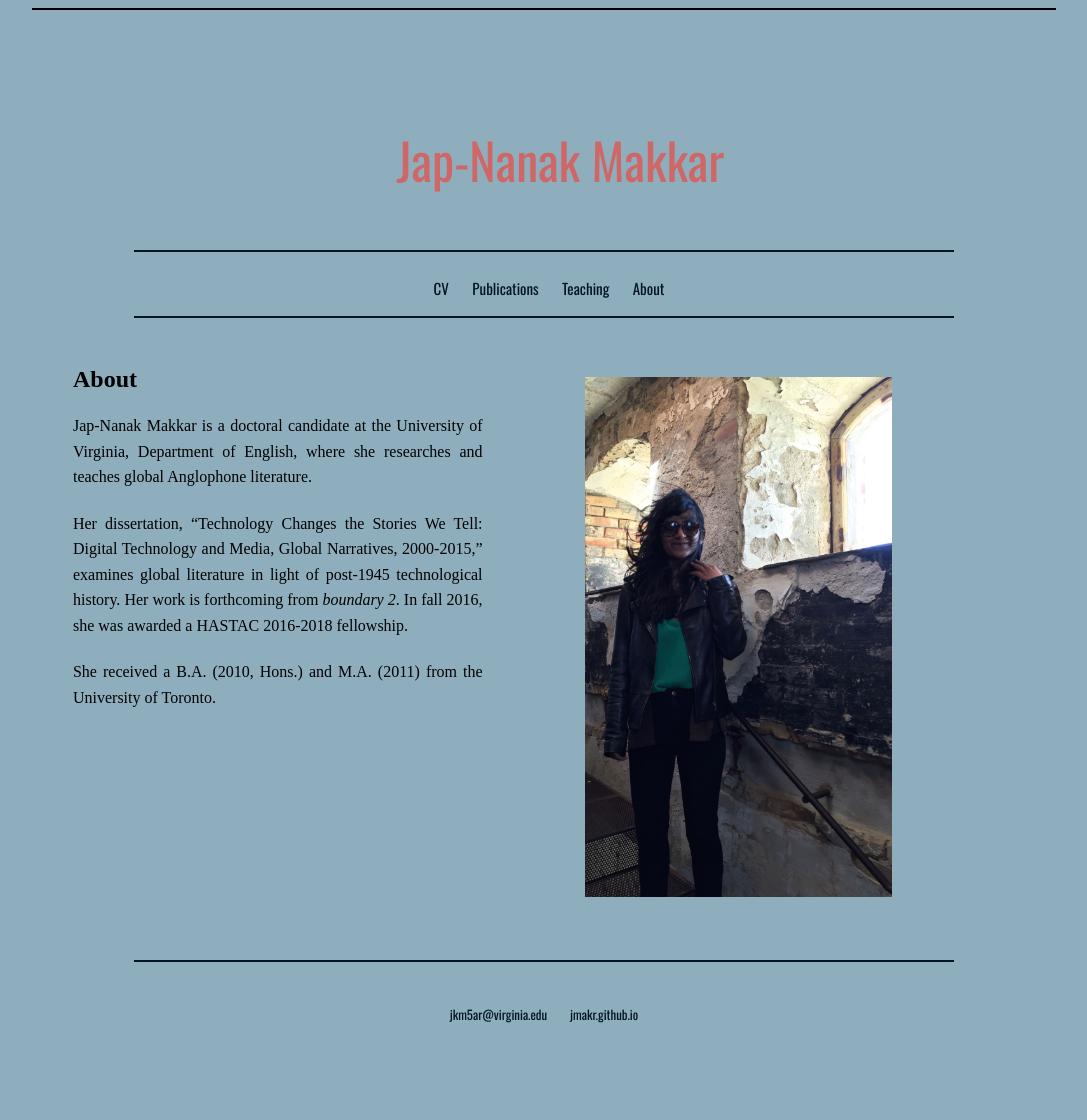
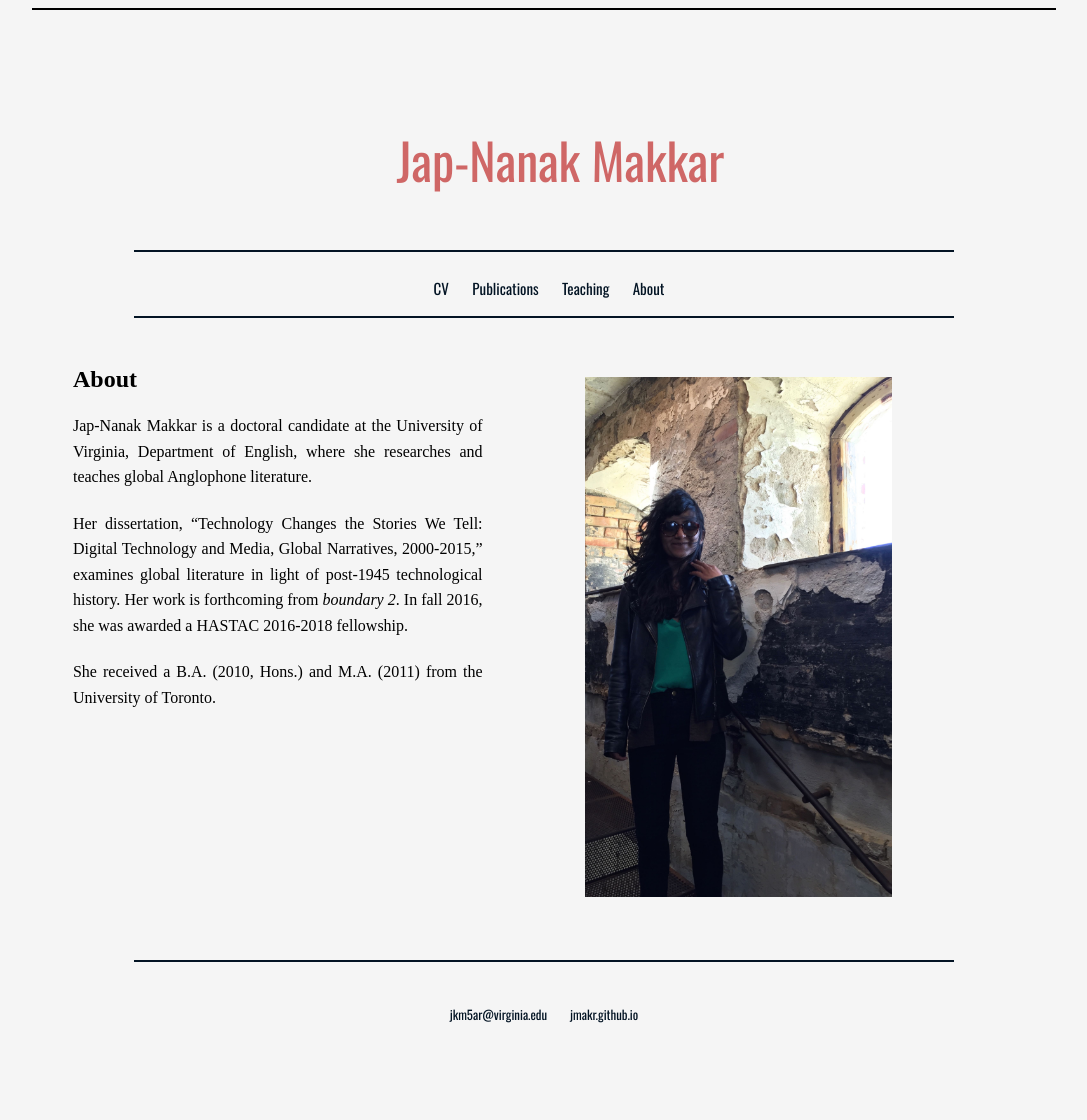
Before and after one commit to jmakr/jmakr.github.io, a Jekyll site: the page built from index.html, in a window 1280 px wide. Shown: the whole page, without its empty margins (96-1183 px from the left). Built offline with Jekyll 4.4.1, drawn with Linux system fonts in a browser that asks for light colours; some web fonts are replaced.

Commit message:
Update main.css

```diff
--- a/css/main.css
+++ b/css/main.css
@@ -1,6 +1,6 @@
 header {
   display: block;
-  background-color: #8EAEBD; /* light blue */
+  background-color: #F5F5F5; /*eggshell*/
   width:100%;
   height: 7em;
   text-align: center;
@@ -107,7 +107,7 @@ section {
 body {
     display:block;
     width: 80%;
-    background-color: #8EAEBD; /* light blue */
+    background-color: #F5F5F5; /*eggshell*/
     margin-right: auto;
     margin-bottom: auto;
     margin-left: auto;
```
